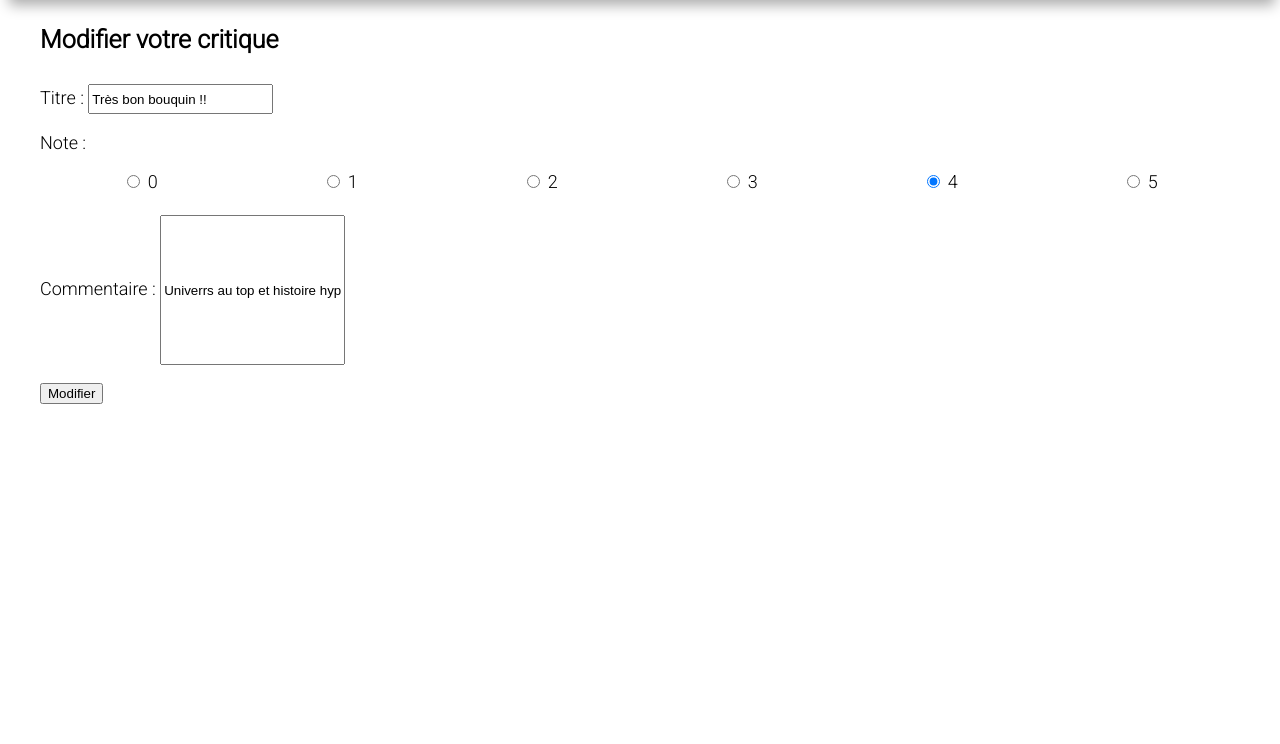
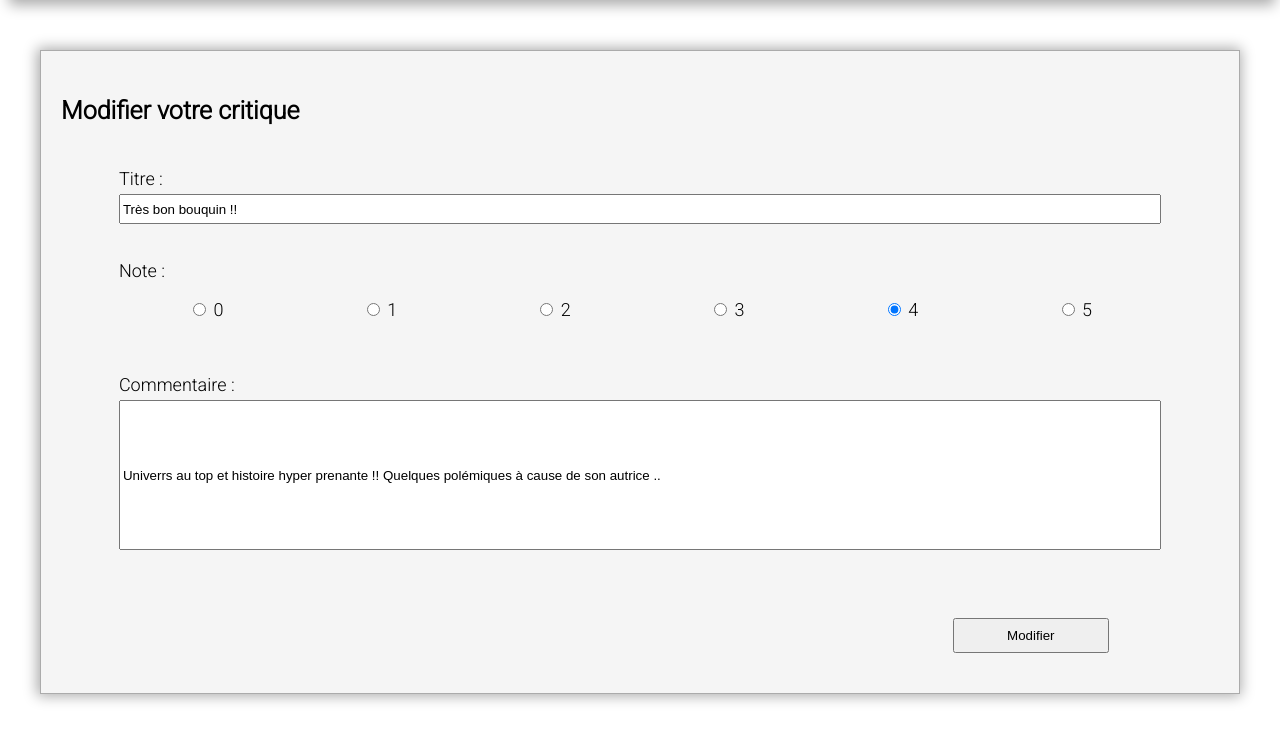
Before and after one commit to elchoup/LITRevu, a Django app: page /edit-review/3 in a window 1280 px wide. Shown: the part 80-824 px from the top of the page. Before the commit the page ends 484 px from the top, so only its background shows below. Run offline with Django 4.2, Linux system fonts and the light colour scheme; a user stored in the database is signed in; data comes from the database, SQL or seed files in the repository; both versions use the stored data as it was after the commit; some libraries are stand-ins or nearby versions.

Commit message:
Finalisation projet

```diff
--- a/LITRevu/review/templates/review/edit_review.html
+++ b/LITRevu/review/templates/review/edit_review.html
@@ -1,11 +1,14 @@
 {% extends "base.html" %}
 {% block content %}
-
-    <h3>Modifier votre critique</h3>
-    <form method='post'>
-        {{ edit_review_form.as_p }}
-        {% csrf_token %}
-        <input type="submit" value="Modifier">
-    </form>
+    <div class="edit">
+        <div class="review_container">
+            <h3>Modifier votre critique</h3>
+            <form method='post'>
+                {{ edit_review_form.as_p }}
+                {% csrf_token %}
+                <input type="submit" value="Modifier" class="head_ticket_btn">
+            </form>
+        </div>
+    </div>
 
 {% endblock content %}
--- a/LITRevu/review/templates/review/edit_ticket.html
+++ b/LITRevu/review/templates/review/edit_ticket.html
@@ -1,12 +1,12 @@
 {% extends "base.html" %}
 {% block content %}
 
-    <div>
+    <div class="ticket_container">
         <h3>Modifier le ticket</h3>
         <form method='post' enctype='multipart/formdata'>
             {{ edit_ticket_form.as_p }}
             {% csrf_token %}
-            <input type='submit' value="Modifier"></input>
+            <input type='submit' value="Modifier" class="head_ticket_btn"></input>
         </form>
     </div>
 
--- a/LITRevu/static/app.css
+++ b/LITRevu/static/app.css
@@ -417,6 +417,8 @@ header{
     width: 30%;
     display: flex;
 }
+
+
 .edit_button button{
     width: 45%;
     margin-top: 30px;
@@ -425,3 +427,7 @@ header{
     height: 30px;
     cursor: pointer;
 }
+
+.edit{
+    margin-top: 50px;
+}
```
Also changed, not shown: LITRevu/db.sqlite3, LITRevu/static/images/narrative-794978_960_720.jpg (added), LITRevu/static/images/static/images/narrative-794978_960_720.jpg (added).
